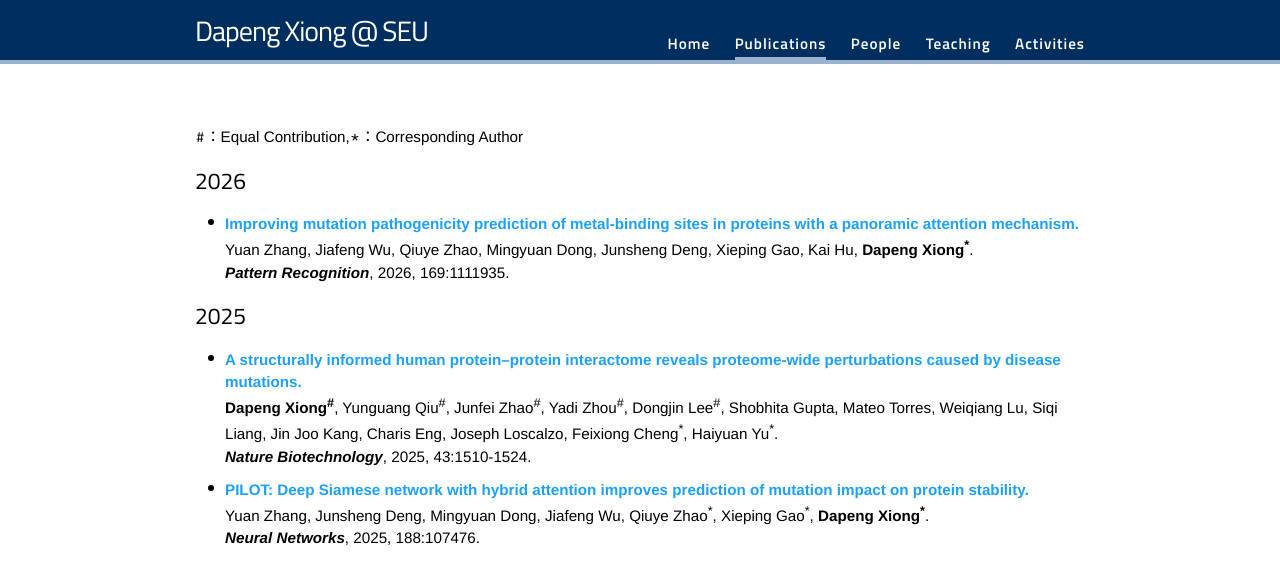
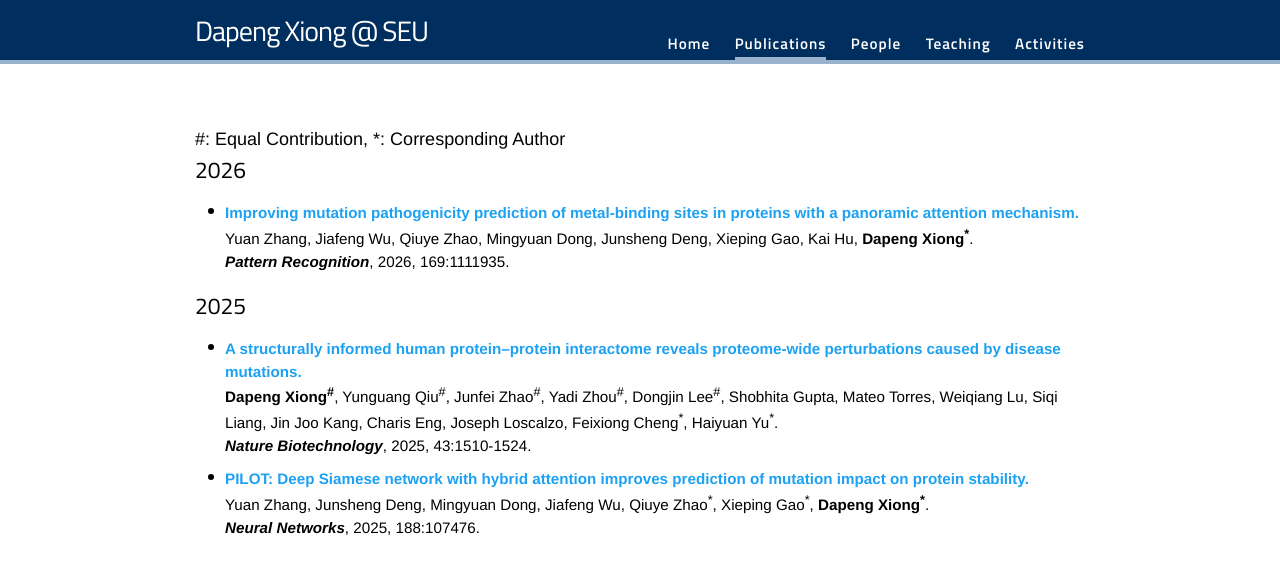
Before and after one commit to dapeng-xiong/dapeng-xiong.github.io, a Jekyll site: the page built from Publications.md, in a window 1280 px wide. Shown: the top 584 px of the page. Built offline with Jekyll 4.4.1, drawn with Linux system fonts in a browser that asks for light colours; nearby versions of some CDN libraries; some web fonts are replaced.

Commit message:
Update Publications.md

```diff
--- a/Publications.md
+++ b/Publications.md
@@ -7,8 +7,7 @@ active: Publications
 
 <hr style="clear:both;visibility: hidden;" />
 
-
-`#`：Equal Contribution,`*`：Corresponding Author
+<text style="font-size: 18px;">#: Equal Contribution, *: Corresponding Author</text>
 
 ## 2026
 <ul class='utlist'>
```
